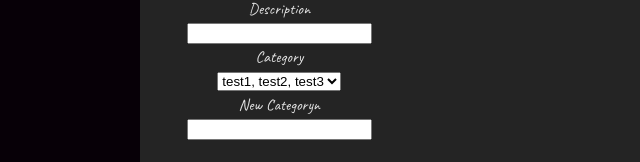
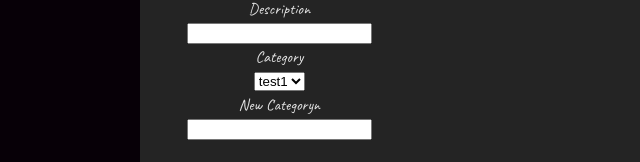
Before and after one commit to diego-monfort-landolt/crm, a React (Vite) app: page /ticket in a window 1280 px wide. Shown: the part 176-338 px from the top of the page, without its empty margins (0-640 px from the left). Built offline with nearby package versions, Linux system fonts and the light colour scheme.

Commit message:
added categories

```diff
--- a/src/pages/TicketPage.jsx
+++ b/src/pages/TicketPage.jsx
@@ -24,7 +24,9 @@ const TicketPage = () => {
     )
   }
   const categories = [
-    'test1, test2, test3'
+    'test1',
+    'test2',
+    'test3'
   ]
   console.log(formData)
 
```
